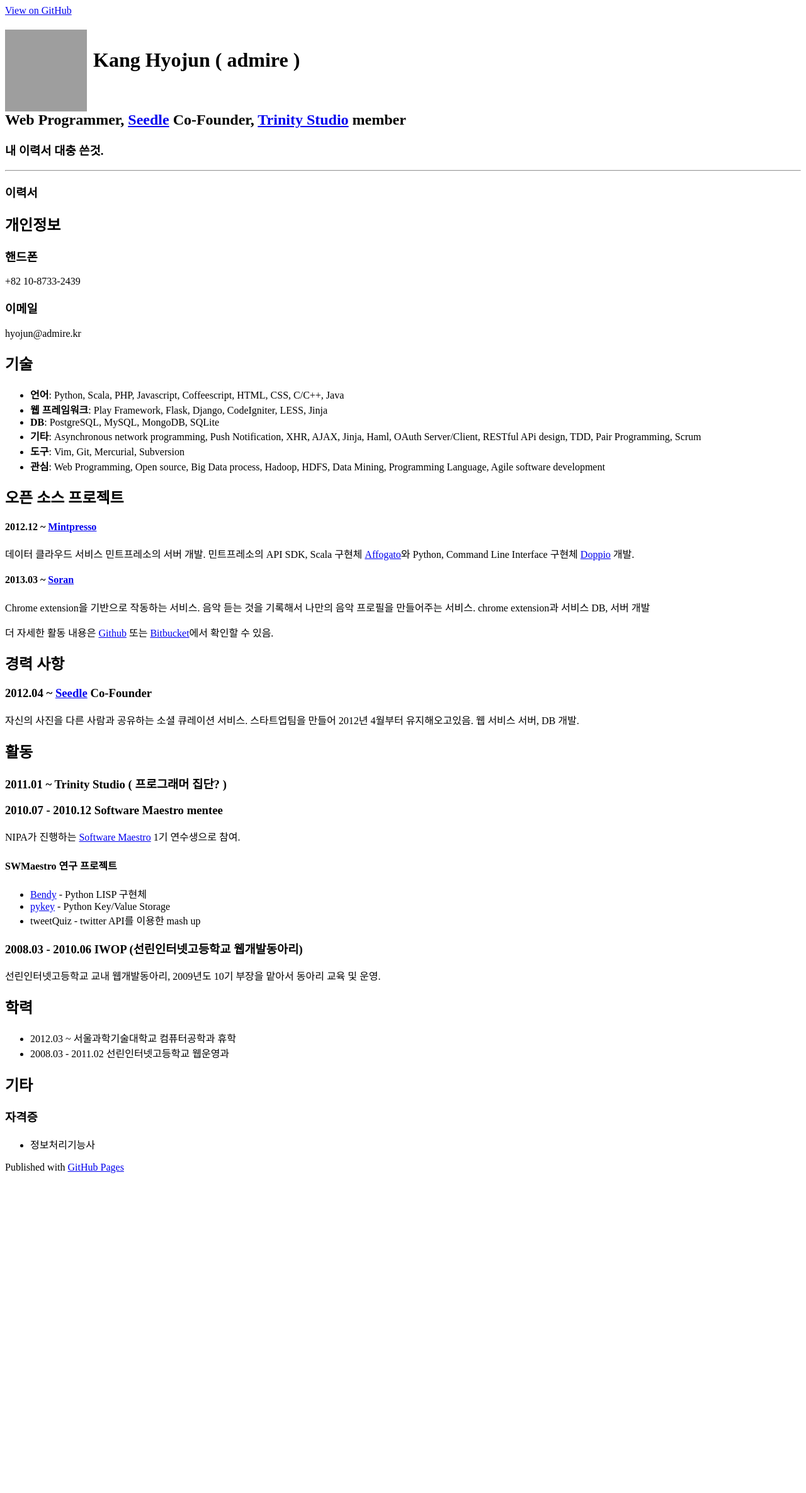
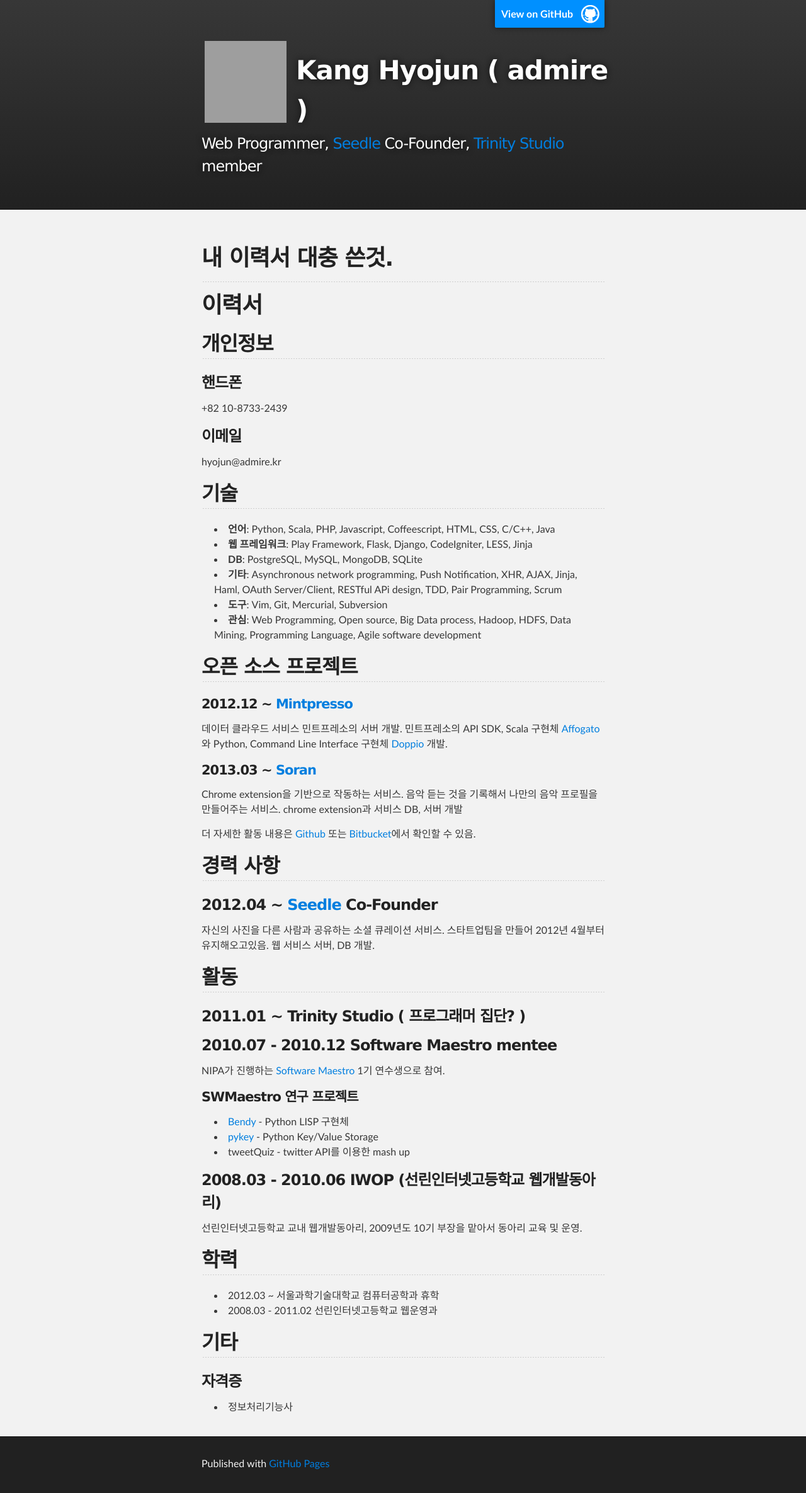
Before and after one commit to kanghyojun/admire93.github.io, a Jekyll site: the page built from _posts/2013-05-22-resume.md, in a window 1280 px wide. Shown: the whole page at 63% size. Built offline with Jekyll 4.4.1, drawn with Linux system fonts in a browser that asks for light colours; before the commit the page ends 1879 px from its top, so only the background shows below that; grey boxes are pictures that could not be loaded.

Commit message:
Modify css link

```diff
--- a/_layouts/default.html
+++ b/_layouts/default.html
@@ -5,7 +5,7 @@
     <meta http-equiv="X-UA-Compatible" content="chrome=1" />
     <meta name="description" content="Admire personal website" />
 
-    <link rel="stylesheet" type="text/css" media="screen" href="stylesheets/stylesheet.css">
+    <link rel="stylesheet" type="text/css" media="screen" href="http://admire.kr/stylesheets/stylesheet.css">
 
     <title>{{ page.title }}</title>
   </head>
```
